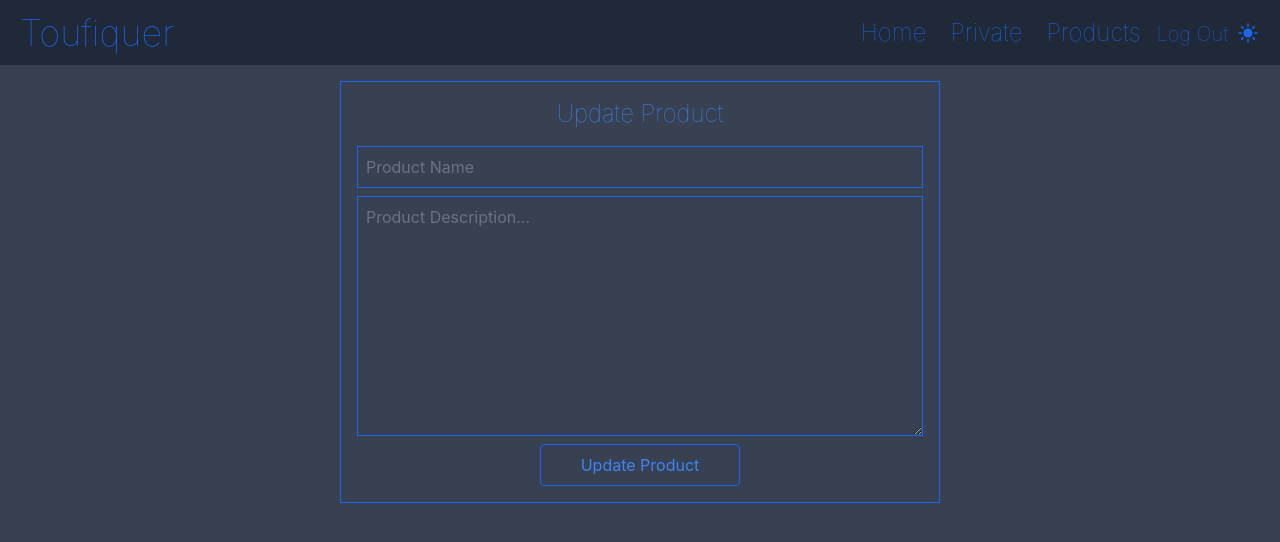
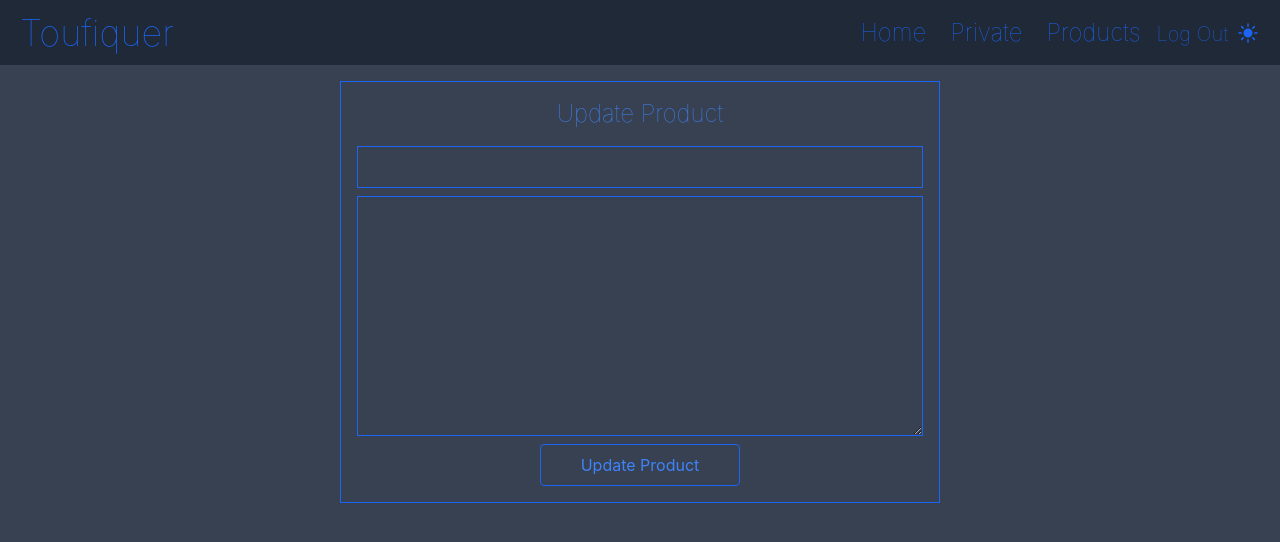
Before and after one commit to Toufiquer/client-web-prectice-01, a React (Create React App) app: page /products/updateProduct/1 in a window 1280 px wide. Shown: the top 542 px of the page. Built offline with nearby package versions, Linux system fonts and the light colour scheme; no server answers; sample sign-in values are in the browser's storage.

Commit message:
mongo curd complete

```diff
--- a/src/components/Products/AddProduct.js
+++ b/src/components/Products/AddProduct.js
@@ -11,8 +11,10 @@ const AddProduct = () => {
       .then(function (response) {
         if (response?.data?.cursor?.insertedId) {
           toast.success("Product Added Successfully", {
-            toastId: "success-toast-add-product",
+            toastId: `${response?.data?.cursor?.insertedId}`,
           });
+          data.productName = "";
+          data.productDescription = "";
         }
       })
       .catch(function (error) {
--- a/src/components/Products/Product.js
+++ b/src/components/Products/Product.js
@@ -4,10 +4,11 @@ import { Link } from "react-router-dom";
 import { ThemeDataContext } from "../../App";
 
 const Product = ({ product, deleteOne }) => {
+  console.log(product, " => Line No: 7");
   const [toggle, setToggle] = useState(false);
   //   console.log(product, " => Line No: 5");
   const { dataThemeData } = useContext(ThemeDataContext);
-  const { productName, productDescription } = product.data;
+  const { productName, productDescription } = product?.data;
   const onClick = () => {
     setToggle(!toggle);
   };
--- a/src/components/Products/UpdateProduct.js
+++ b/src/components/Products/UpdateProduct.js
@@ -1,14 +1,34 @@
+import axios from "axios";
 import React, { useContext } from "react";
 import { useForm } from "react-hook-form";
+import { useParams } from "react-router-dom";
+import { toast } from "react-toastify";
 import { ThemeDataContext } from "../../App";
+import useGetProductById from "../../hooks/useGetProductById";
 const UpdateProduct = () => {
+  const { id } = useParams();
+  const [product] = useGetProductById(id);
+  console.log(product, " => Line No: 9");
   const { register, handleSubmit } = useForm();
   const onSubmit = (data) => {
-    console.log(data);
+    data._id = id;
+    console.log(data, " => Line No: 15");
+    axios
+      .put(`http://localhost:5000/updateProduct`, {
+        data,
+      })
+      .then((res) => {
+        const resProduct = res.data.cursor;
+        if (resProduct?.modifiedCount === 1) {
+          toast.success("Product Updated Successfully", {
+            toastId: product._id,
+          });
+        }
+        console.log(resProduct);
+      });
   };
 
   const { dataThemeData } = useContext(ThemeDataContext);
-
   const { border, text, button } = dataThemeData;
   return (
     <div>
@@ -24,14 +44,12 @@ const UpdateProduct = () => {
         >
           <input
             className={` p-2 bg-transparent ${border} focus:outline-none`}
-            placeholder="Product Name"
-            defaultValue=""
+            defaultValue={product.productName}
             {...register("productName")}
           />
           <textarea
             className={` p-2 bg-transparent ${border} min-h-[240px]`}
-            placeholder="Product Description..."
-            defaultValue=""
+            defaultValue={product.productDescription}
             {...register("productDescription")}
           />
           <input
--- /dev/null
+++ b/src/hooks/useGetProductById.js
@@ -0,0 +1,16 @@
+import axios from "axios";
+import { useEffect, useState } from "react";
+
+const useGetProductById = (id) => {
+  const [product, setProduct] = useState({});
+  useEffect(() => {
+    axios.get(`http://localhost:5000/product/${id}`).then((res) => {
+      const resProduct = res.data.cursor.data;
+      resProduct._id = id;
+      setProduct(resProduct);
+    });
+  }, [id]);
+  return [product, setProduct];
+};
+
+export default useGetProductById;
```
